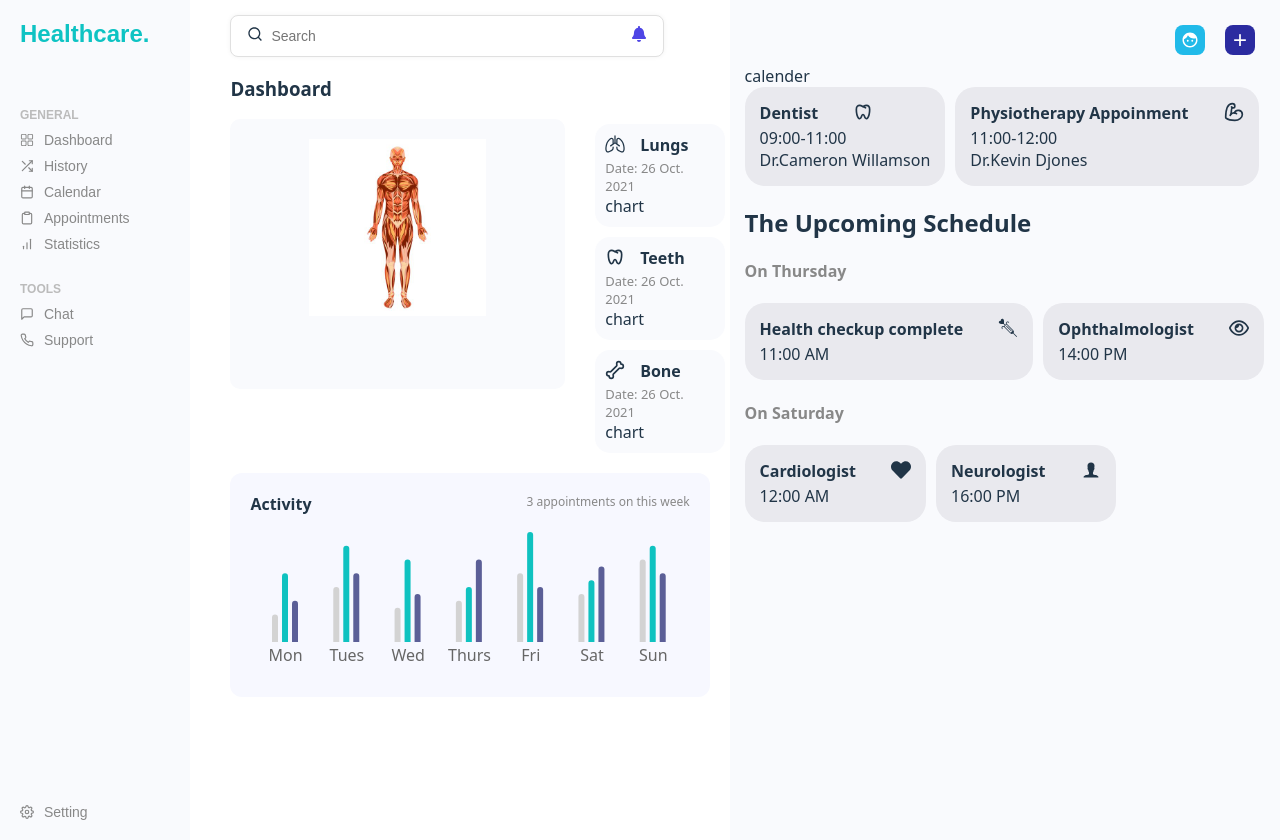
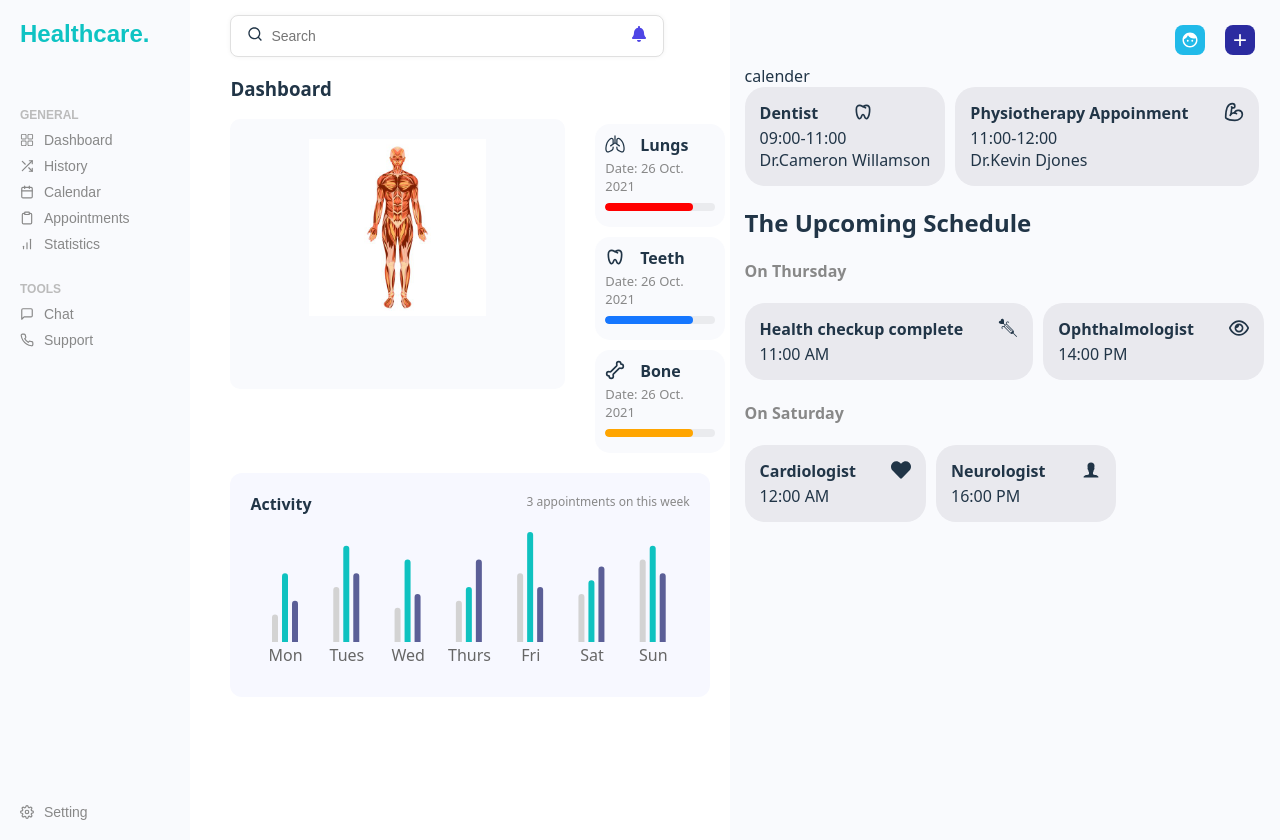
Before and after one commit to vaidyavd0910/FitPeo, a React (Vite) app: page / in a window 1280 px wide. Built offline with nearby package versions, Linux system fonts and the light colour scheme.

Commit message:
progress bar added

```diff
--- a/package.json
+++ b/package.json
@@ -10,6 +10,7 @@
     "preview": "vite preview"
   },
   "dependencies": {
+    "antd": "^5.25.2",
     "react": "^19.1.0",
     "react-dom": "^19.1.0",
     "react-icons": "^5.5.0",
--- a/src/components/DashboardMainContent/DashboardOverview/HealthStatusCards/HealthStatusCards.jsx
+++ b/src/components/DashboardMainContent/DashboardOverview/HealthStatusCards/HealthStatusCards.jsx
@@ -1,5 +1,6 @@
 import React from 'react';
 import styles from './HealthStatusCards.module.css'
+import { Flex, Progress } from 'antd';
 
 export default function HealthStatusCards({data}) {
      if (!data) return null;
@@ -11,7 +12,7 @@ export default function HealthStatusCards({data}) {
             <div className={styles.text}>{data.title}</div>
         </div>
         <div className={styles.date}>Date: {data.date} </div>
-        <div>chart</div>
+        <Flex gap="small" vertical><Progress percent={data.chart} showInfo={false} strokeColor={data.color}/></Flex>
     </div>
   )
 }
--- a/src/util/MedicalRecordsData/MedicalRecordsData.js
+++ b/src/util/MedicalRecordsData/MedicalRecordsData.js
@@ -6,17 +6,23 @@ const medicalRecordsData = [
     {
         title: 'Lungs',
         icon: BsLungs,
-        date: '26 Oct. 2021'
+        date: '26 Oct. 2021' ,
+        chart: '80',
+        color:'red'
     },
     {
         title: 'Teeth',
         icon: TbDental,
-        date: '26 Oct. 2021'
+        date: '26 Oct. 2021',
+        chart: '80',
+        color: 'auqa'
     },
     {
         title: 'Bone',
         icon: LuBone,
-        date: '26 Oct. 2021'
+        date: '26 Oct. 2021',
+        chart: '80' ,
+        color: 'orange'
     }
   ];
 
```
Also changed, not shown: 1 other file (tests, documents, lock files or other folders).
